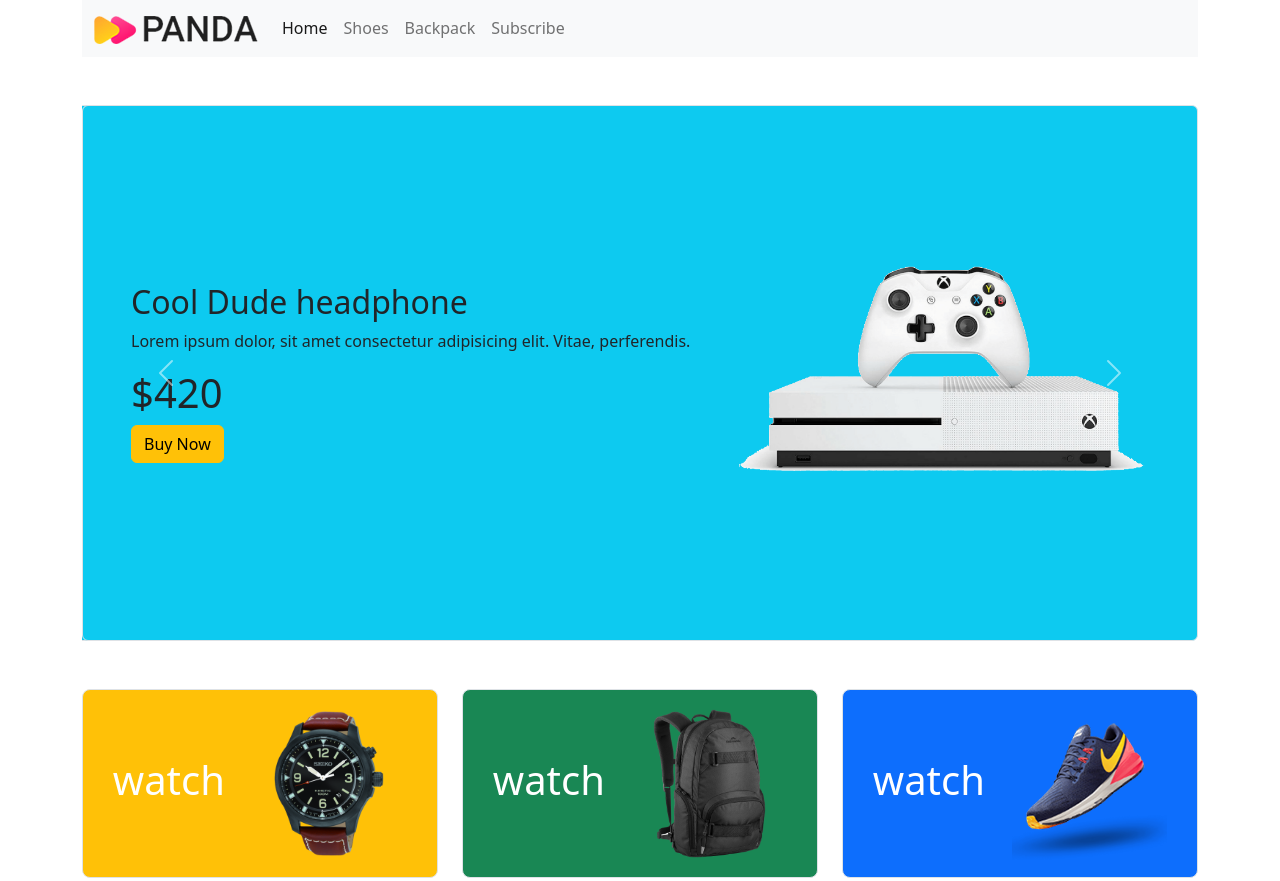
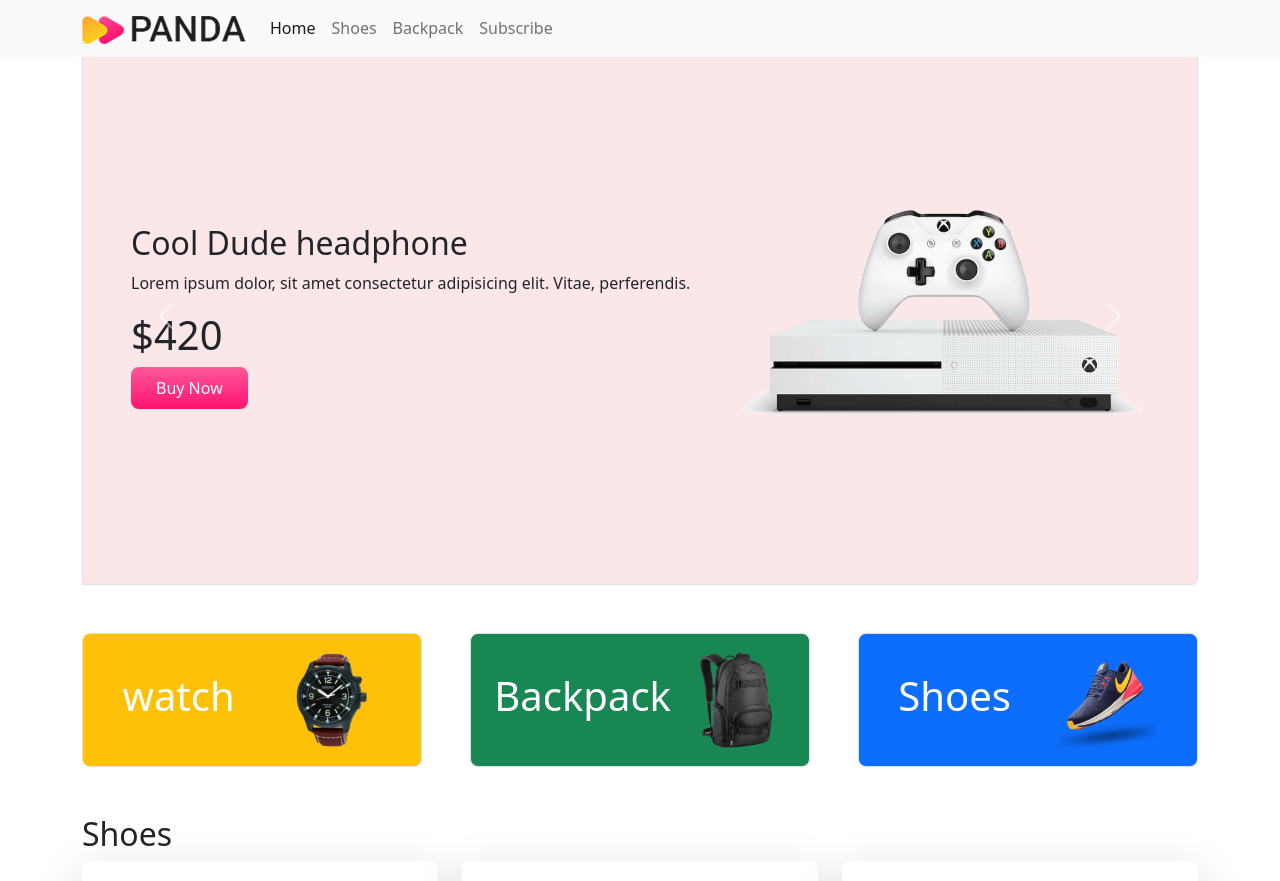
Before and after one commit to Fahim-05/panda-commerce-bootstrap, a plain HTML site: page index.html in a window 1280 px wide. Shown: the top 881 px of the page. Drawn offline with nearby package versions, Linux system fonts and the light colour scheme.

Commit message:
cs custome style

```diff
--- /dev/null
+++ b/css/style.css
@@ -0,0 +1,14 @@
+.panda-bg-info{
+    background-color: #fbe7e7 !important;
+}
+.ctagories img{
+    width: 100px;
+
+}
+.panda-btn-buy-now{
+    background-image: linear-gradient(to bottom, #FF589B 0%, #FF136F 100%);
+    color: #fff;
+    border: none;
+    border-radius: 8px;
+    padding: 9px 25px;
+}
--- a/index.html
+++ b/index.html
@@ -1,21 +1,28 @@
 <!DOCTYPE html>
 <html lang="en">
+
 <head>
     <meta charset="UTF-8">
     <meta http-equiv="X-UA-Compatible" content="IE=edge">
     <meta name="viewport" content="width=device-width, initial-scale=1.0">
     <title>Panda Commerce</title>
-    <link href="https://cdn.jsdelivr.net/npm/bootstrap@5.2.0/dist/css/bootstrap.min.css" rel="stylesheet" integrity="sha384-gH2yIJqKdNHPEq0n4Mqa/HGKIhSkIHeL5AyhkYV8i59U5AR6csBvApHHNl/vI1Bx" crossorigin="anonymous">
+    <link href="https://cdn.jsdelivr.net/npm/bootstrap@5.2.0/dist/css/bootstrap.min.css" rel="stylesheet"
+        integrity="sha384-gH2yIJqKdNHPEq0n4Mqa/HGKIhSkIHeL5AyhkYV8i59U5AR6csBvApHHNl/vI1Bx" crossorigin="anonymous">
+    <!-- custom css -->
+    <link rel="stylesheet" href="css/style.css">
 </head>
+
 <body>
 
     <header class="container">
-        <nav class="navbar navbar-expand-lg bg-light">
+        <nav class="navbar navbar-expand-lg fixed-top bg-light">
             <div class="container">
                 <a class="navbar-brand" href="#">
                     <img src="images/logo.png" alt="">
                 </a>
-              <button class="navbar-toggler" type="button" data-bs-toggle="collapse" data-bs-target="#navbarSupportedContent" aria-controls="navbarSupportedContent" aria-expanded="false" aria-label="Toggle navigation">
+                <button class="navbar-toggler" type="button" data-bs-toggle="collapse"
+                    data-bs-target="#navbarSupportedContent" aria-controls="navbarSupportedContent"
+                    aria-expanded="false" aria-label="Toggle navigation">
                     <span class="navbar-toggler-icon"></span>
                 </button>
                 <div class="collapse navbar-collapse" id="navbarSupportedContent">
@@ -24,13 +31,13 @@
                             <a class="nav-link active" aria-current="page" href="#">Home</a>
                         </li>
                         <li class="nav-item">
-                    <a class="nav-link" href="#">Shoes</a>
+                            <a class="nav-link" href="#shoes">Shoes</a>
                         </li>
                         <li class="nav-item">
-                    <a class="nav-link" href="#">Backpack</a>
+                            <a class="nav-link" href="#backpack">Backpack</a>
                         </li>
                         <li class="nav-item">
-                    <a class="nav-link" href="#">Subscribe
+                            <a class="nav-link" href="#subscribe">Subscribe
                             </a>
                         </li>
                     </ul>
@@ -42,14 +49,14 @@
         <section class="mt-5">
             <div id="carouselExampleControls" class="carousel slide" data-bs-ride="carousel">
                 <div class="carousel-inner">
-                  <div class="carousel-item active bg-info  p-5 border rounded ">
+                    <div class="carousel-item active panda-bg-info  p-5 border rounded ">
                         <div class="row">
                             <div class="col-lg-7 d-flex align-items-center">
                                 <div>
                                     <h2>Cool Dude headphone</h2>
                                     <p>Lorem ipsum dolor, sit amet consectetur adipisicing elit. Vitae, perferendis.</p>
                                     <h1>$420</h1>
-                                <div class="btn btn-warning">Buy Now</div>
+                                    <div class="btn panda-btn-buy-now">Buy Now</div>
                                 </div>
                             </div>
                             <div class="col-lg-5">
@@ -57,14 +64,14 @@
                             </div>
                         </div>
                     </div>
-                  <div class="carousel-item active bg-info  p-5 border rounded ">
+                    <div class="carousel-item active panda-bg-info  p-5 border rounded ">
                         <div class="row">
                             <div class="col-lg-7 d-flex align-items-center">
                                 <div>
                                     <h2>Cool Dude headphone</h2>
                                     <p>Lorem ipsum dolor, sit amet consectetur adipisicing elit. Vitae, perferendis.</p>
                                     <h1>$420</h1>
-                                <div class="btn btn-warning">Buy Now</div>
+                                    <div class="btn panda-btn-buy-now">Buy Now</div>
                                 </div>
                             </div>
                             <div class="col-lg-5">
@@ -72,14 +79,14 @@
                             </div>
                         </div>
                     </div>
-                  <div class="carousel-item active bg-info  p-5 border rounded ">
+                    <div class="carousel-item active panda-bg-info  p-5 border rounded ">
                         <div class="row">
                             <div class="col-lg-7 d-flex align-items-center">
                                 <div>
                                     <h2>Cool Dude headphone</h2>
                                     <p>Lorem ipsum dolor, sit amet consectetur adipisicing elit. Vitae, perferendis.</p>
                                     <h1>$420</h1>
-                                <div class="btn btn-warning">Buy Now</div>
+                                    <div class="btn panda-btn-buy-now">Buy Now</div>
                                 </div>
                             </div>
                             <div class="col-lg-5">
@@ -89,11 +96,13 @@
                     </div>
 
                 </div>
-                <button class="carousel-control-prev" type="button" data-bs-target="#carouselExampleControls" data-bs-slide="prev">
+                <button class="carousel-control-prev" type="button" data-bs-target="#carouselExampleControls"
+                    data-bs-slide="prev">
                     <span class="carousel-control-prev-icon" aria-hidden="true"></span>
                     <span class="visually-hidden">Previous</span>
                 </button>
-                <button class="carousel-control-next" type="button" data-bs-target="#carouselExampleControls" data-bs-slide="next">
+                <button class="carousel-control-next" type="button" data-bs-target="#carouselExampleControls"
+                    data-bs-slide="next">
                     <span class="carousel-control-next-icon" aria-hidden="true"></span>
                     <span class="visually-hidden">Next</span>
                 </button>
@@ -106,7 +115,7 @@
     <main>
         <section>
             <div class="container overflow-hidden text-center my-5">
-                <div class="row gy-5">
+                <div class="row g-5 ctagories">
                     <!-- single catagori start-->
                     <div class="col-lg-4 col-md-6 col-sm-12">
                         <div class="p-3 border bg-warning d-flex align-items-center justify-content-around rounded-3">
@@ -116,13 +125,13 @@
                     </div>
                     <div class="col-lg-4 col-md-6 col-sm-12">
                         <div class="p-3 border bg-success d-flex align-items-center justify-content-around rounded-3">
-                        <h1 class=" text-white">watch</h1>
+                            <h1 class=" text-white">Backpack</h1>
                             <img src="images/categories/bag.png" alt="">
                         </div>
                     </div>
                     <div class="col-lg-4 col-md-6 col-sm-12">
                         <div class="p-3 border bg-primary d-flex align-items-center justify-content-around rounded-3">
-                        <h1 class=" text-white">watch</h1>
+                            <h1 class=" text-white">Shoes</h1>
                             <img src="images/categories/shoes.png" alt="">
                         </div>
                     </div>
@@ -132,7 +141,7 @@
         </section>
 
         <!-- shoes section start -->
-        <section class="container my-5">
+        <section class="container my-5" id="shoes">
             <h2>Shoes</h2>
             <div class="row row-cols-1 row-cols-md-2 row-cols-lg-3 g-4">
                 <div class="col">
@@ -144,7 +153,7 @@
                             <h3>$20</h3>
                         </div>
                         <div class="m-3">
-                        <div class="btn btn-warning">Buy Now</div>
+                            <div class="btn panda-btn-buy-now">Buy Now</div>
                         </div>
                     </div>
                 </div>
@@ -157,7 +166,7 @@
                             <h3>$22</h3>
                         </div>
                         <div class="m-3">
-                        <div class="btn btn-warning">Buy Now</div>
+                            <div class="btn panda-btn-buy-now">Buy Now</div>
                         </div>
                     </div>
                 </div>
@@ -170,7 +179,7 @@
                             <h3>$25</h3>
                         </div>
                         <div class="m-3">
-                        <div class="btn btn-warning">Buy Now</div>
+                            <div class="btn panda-btn-buy-now">Buy Now</div>
                         </div>
                     </div>
                 </div>
@@ -178,7 +187,7 @@
         </section>
         <!-- sshoes section end -->
         <!-- bags section start -->
-        <section class="container my-5">
+        <section class="container my-5" id="backpack">
             <h2>BackPack</h2>
             <div class="row row-cols-1 row-cols-md-2 row-cols-lg-3 g-4">
                 <div class="col">
@@ -190,7 +199,7 @@
                             <p class="card-text">Lorem ipsum dolor sit amet.</p>
                         </div>
                         <div class="m-3">
-                        <div class="btn btn-warning">Buy Now</div>
+                            <div class="btn panda-btn-buy-now">Buy Now</div>
                         </div>
                     </div>
                 </div>
@@ -203,7 +212,7 @@
                             <p class="card-text">Lorem ipsum dolor sit amet.</p>
                         </div>
                         <div class="m-3">
-                        <div class="btn btn-warning">Buy Now</div>
+                            <div class="btn panda-btn-buy-now">Buy Now</div>
                         </div>
                     </div>
                 </div>
@@ -216,7 +225,7 @@
                             <p class="card-text">Lorem ipsum dolor sit amet.</p>
                         </div>
                         <div class="m-3">
-                        <div class="btn btn-warning">Buy Now</div>
+                            <div class="btn panda-btn-buy-now">Buy Now</div>
                         </div>
                     </div>
                 </div>
@@ -225,7 +234,8 @@
         <!-- sshoes section end -->
 
         <!-- subscribe started -->
-        <section style="height:350px;" class="container rounded-3 d-flex justify-content-center align-items-center bg-info ">
+        <section id="subscribe" style="height:350px;"
+            class="container rounded-3 d-flex justify-content-center align-items-center panda-bg-info ">
             <div>
                 <h2>Let's Stay in Touch</h2>
                 <p>Lorem ipsum dolor sit amet.</p>
@@ -244,6 +254,9 @@
     <footer class="mt-5 text-center">
         <p><small>Lorem footer</small></p>
     </footer>
-    <script src="https://cdn.jsdelivr.net/npm/bootstrap@5.2.0/dist/js/bootstrap.bundle.min.js" integrity="sha384-A3rJD856KowSb7dwlZdYEkO39Gagi7vIsF0jrRAoQmDKKtQBHUuLZ9AsSv4jD4Xa" crossorigin="anonymous"></script>
+    <script src="https://cdn.jsdelivr.net/npm/bootstrap@5.2.0/dist/js/bootstrap.bundle.min.js"
+        integrity="sha384-A3rJD856KowSb7dwlZdYEkO39Gagi7vIsF0jrRAoQmDKKtQBHUuLZ9AsSv4jD4Xa"
+        crossorigin="anonymous"></script>
 </body>
+
 </html>
```
Lines whose indentation alone changed are shown as unchanged.
